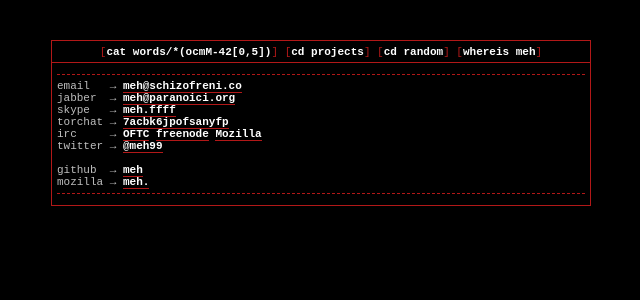
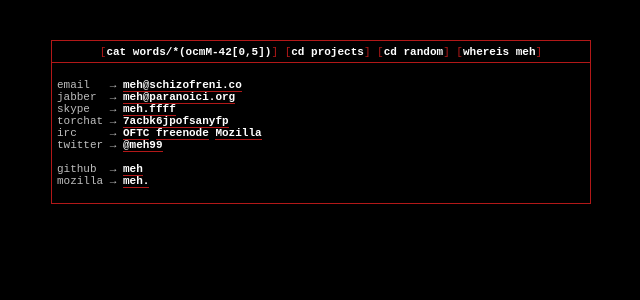
Before and after one commit to meh/meh.github.io, a Jekyll site: the page built from whereis.html, in a window 1280 px wide. Shown: the top 300 px of the page, without its empty margins (319-959 px from the left). Built offline with Jekyll 4.4.1, drawn with Linux system fonts in a browser that asks for light colours; Markdown is read by kramdown in place of the engine named in the settings.

Commit message:
whereis: fix borders

```diff
--- a/css/default.css
+++ b/css/default.css
@@ -32,6 +32,11 @@ pre {
 	border: 1px dashed #b21818;
 	border-left: none;
 	border-right: none;
+}
+
+pre.no-decorations {
+	background: none !important;
+	border: none;
 }
 
 code {
--- a/whereis.html
+++ b/whereis.html
@@ -6,7 +6,7 @@ layout: default
 comments: false
 ---
 
-<pre style="background: none !important;">
+<pre class="no-decorations">
 email   → <a href="mailto:meh@schizofreni.co">meh@schizofreni.co</a>
 jabber  → <a href="jabber://meh@paranoici.org">meh@paranoici.org</a>
 skype   → <a href="skype://meh.ffff">meh.ffff</a>
```
